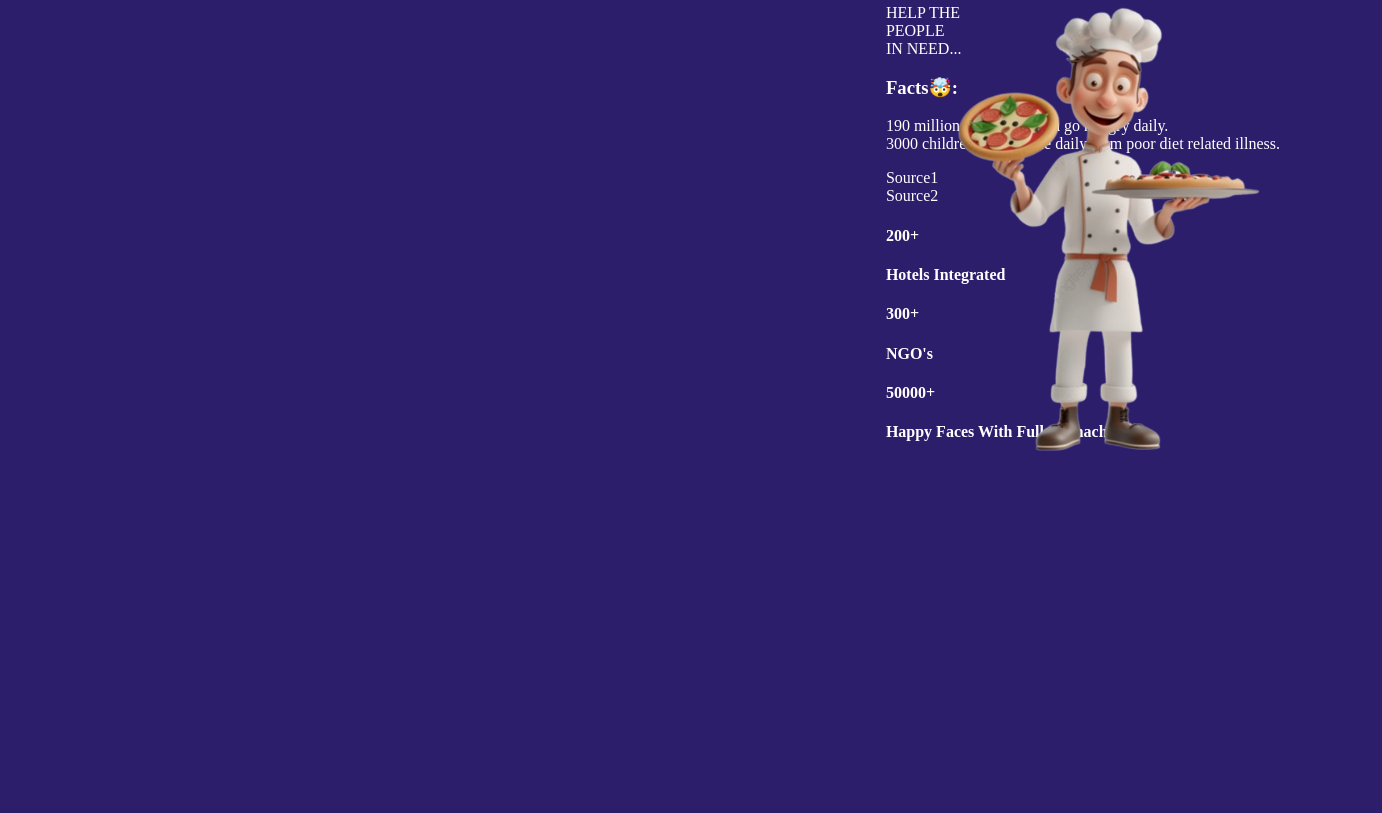
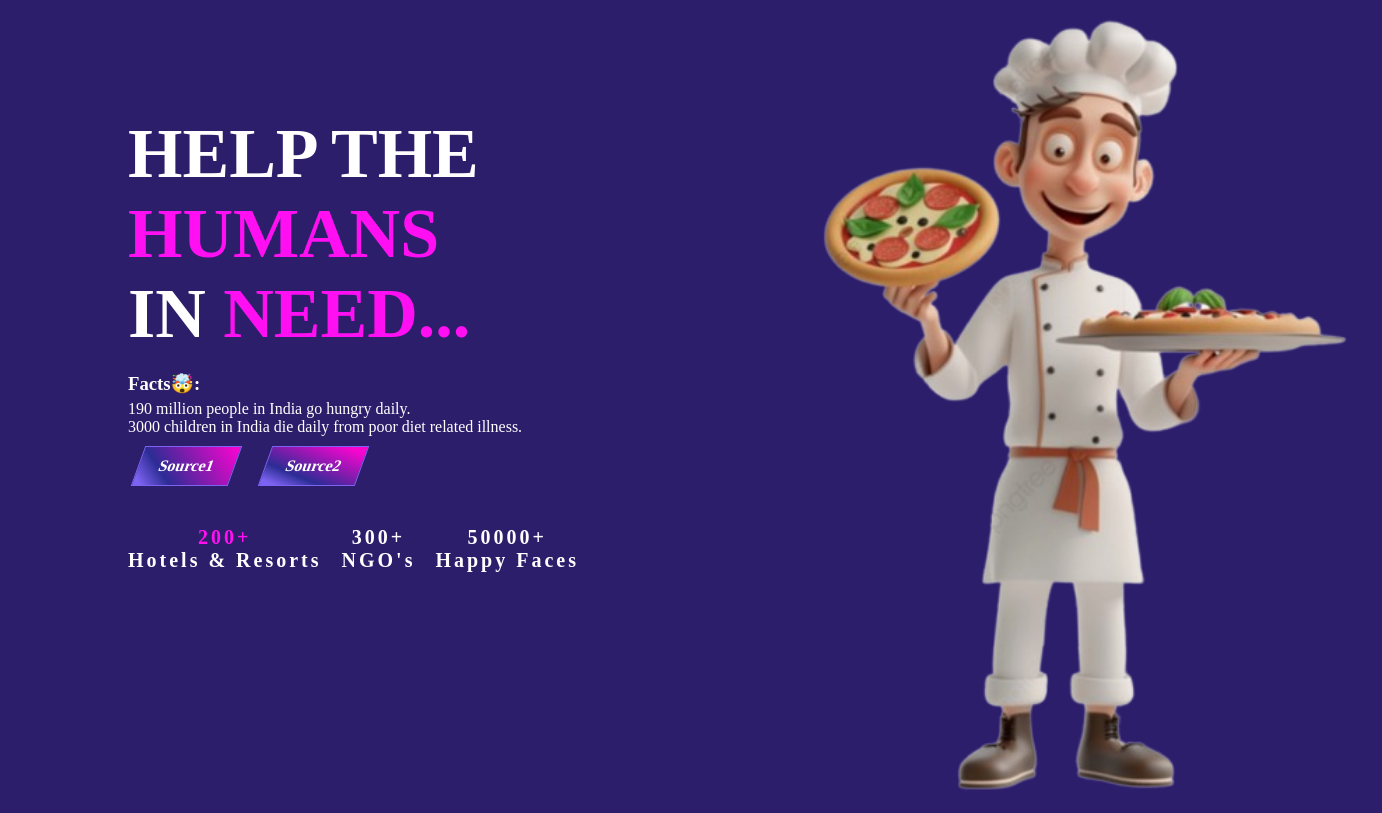
Before and after one commit to amanurmaliya/CSS, a plain HTML site: page index.html in a window 1280 px wide. Shown: the part 91-904 px from the top of the page, 1382 px wide, since content can reach past the window. Before the commit the page ends 800 px from the top, so only its background shows below. Drawn offline with Linux system fonts and the light colour scheme; a web font is replaced by a local one.

Commit message:
before adding the button functionalities

```diff
--- a/index.html
+++ b/index.html
@@ -46,8 +46,8 @@
                         HELP THE
                     </span>
                     <br/>
-                    <span>
-                        PEOPLE
+                    <span class="gradient-text">
+                        HUMANS
                     </span>
                     <br/>
                     <span>IN</span>
@@ -57,14 +57,14 @@
                 <p>190 million people in India go hungry daily.<br/>
                     3000 children in India die daily from poor diet related illness.</p>
                     <div class="buttons">
-                        <div class="btn btn1">Source1</div>
+                        <div class="btn btn1" >Source1</div>
                         <div class="btn btn2">Source2</div>
                     </div>
 
                     <div id="overview">
                         <div class="overview-items">
                             <h4 class="gradient-text">200+</h4>
-                            <h4>Hotels Integrated</h4>
+                            <h4>Hotels & Resorts</h4>
                         </div>
                         <div class="overview-items">
                             <h4>300+</h4>
@@ -72,7 +72,7 @@
                         </div>
                         <div class="overview-items">
                             <h4>50000+</h4>
-                            <h4>Happy Faces With Full Stomach</h4>
+                            <h4>Happy Faces</h4>
                         </div>
                     </div>
             </div>
@@ -81,5 +81,6 @@
             </div>
           </div>
      </header>
+     <script src="script.js"></script>
 </body>
 </html>
--- /dev/null
+++ b/script.js
@@ -0,0 +1,5 @@
+myFunction()
+{
+    window.location.href = 'https://www.jagranjosh.com/general-knowledge/some-awakening-facts-on-hunger-problem-in-india-1509429571-1';
+}
+alert("H")
--- a/style.css
+++ b/style.css
@@ -78,21 +78,105 @@ header
 }
 
 #main-header{
+    margin-top: 10px;
     display: flex;
-    justify-content: flex-end;
+    justify-content: space-between;
     color: white;
     position: relative;
-    width: 100%;
 }
 
-.right-photo {
-    position: absolute; /* Position it absolutely within the parent */
-    right: 0; /* Align it to the right edge of the parent */
-    top: 0; /* Align it to the top edge of the parent */
-    height: 100%; /* Make it take full height of the parent */
+#main-header .right-photo
+{
+    width: 40%;
+    height: 100%;
+    z-index: -10;
+    /* mix-blend-mode: color-dodge; */
 }
 
-.right-photo img {
-    height: 100%; /* Ensure image scales with the container */
-    width: auto; /* Maintain aspect ratio */
+#main-header .right-photo img
+{
+    width: 120%;
+    height: 100%;
+    z-index: -10;
+    /* mix-blend-mode: color-dodge; */
+    /* position: absolute */
 }
+
+#main-header .left
+{
+    /* position: absolute; */
+    margin-top: 100px;
+    margin-left: 10%;
+    width: 40%;
+    height: 100%;
+
+}
+#main-header .left .big-text
+{
+    font-size: 70px;
+    color: #ffffff;
+    font-weight: 900;
+}
+
+#main-header .left #overview
+{
+    display: flex;
+    justify-content: flex-start;
+    gap: 20px;
+    margin-top: 40px;
+}
+
+#main-header .left #overview .overview-items
+{
+    display: flex;
+    flex-direction: column;
+    align-items: center;
+    border: 2px salmon;
+}
+
+#main-header .left #overview .overview-items h4{
+    font-weight: 700;
+    font-size: 20px;
+    margin: 0;
+    padding: 0;
+    letter-spacing: 3px;
+}
+
+.gradient-text{
+    color: #ff0ff2;
+}
+#main-header .left h3{
+    margin-bottom: 5px;
+}
+#main-header .left p{
+margin: 0;
+font-weight: 500;
+padding: 0;
+}
+
+.buttons{
+    display: flex;
+    gap: 10px;
+    font-weight: 600;
+}
+
+.btn{
+    padding: 10px 20px;
+    border: 1.4px solid #7d63f1;
+    margin: 0px 10px;
+    margin-top: 10px;
+    transform: skewX(-20deg);
+    cursor: pointer;
+    background-color: transparent;
+    color: #ffffff;
+
+}
+
+.btn1{
+    background: #2d1e6b;
+    background: linear-gradient(45deg, #7d63f1 6%, #2c2c94 28%, #f805d0 97%);
+}
+.btn2{
+    background: #2d1e6b;
+    background: linear-gradient(20deg, #7d63f1 8%, #2c2c94 30%, #f805d0 90%);
+}
```
